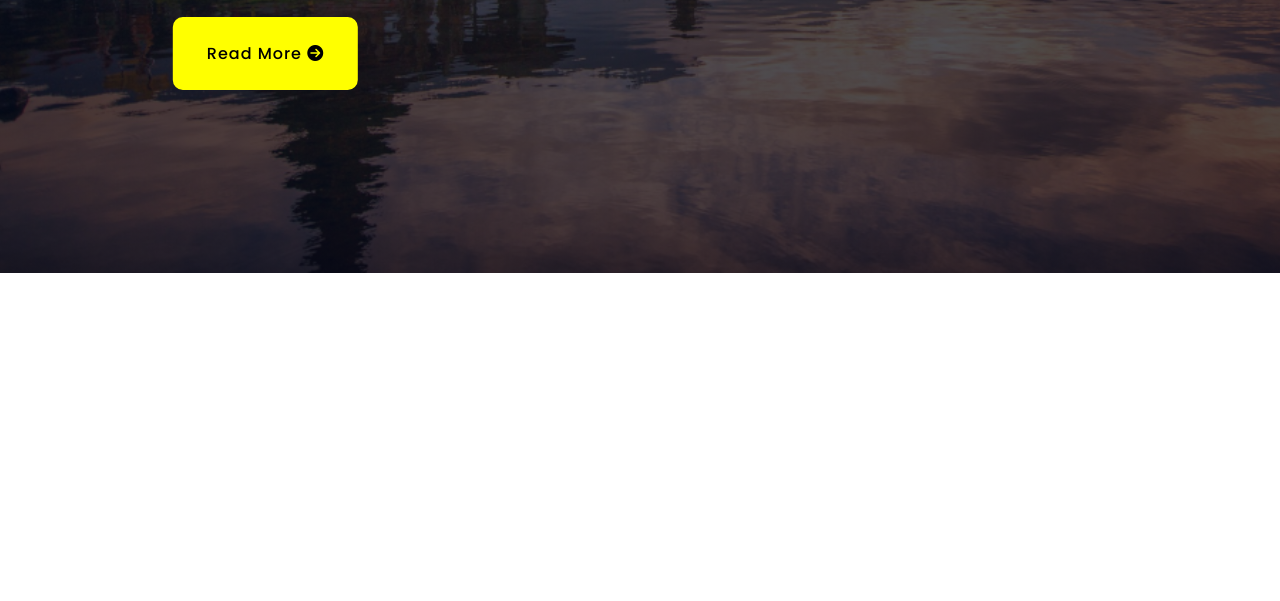
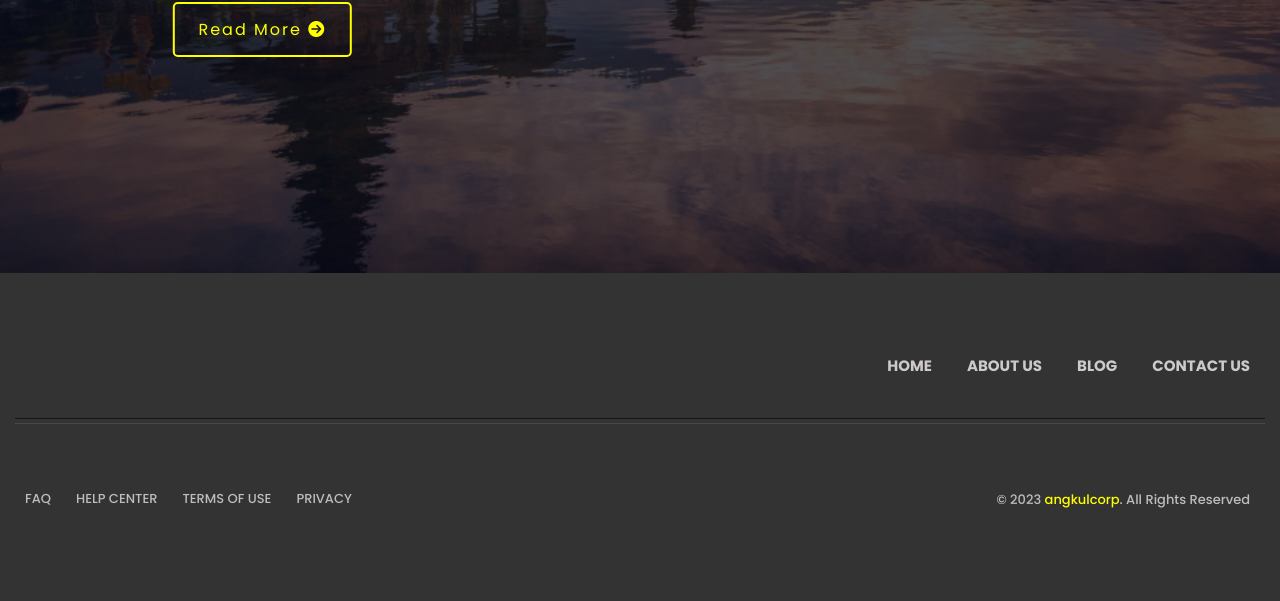
Before and after one commit to YuuXD26/web-basa-bali, a plain HTML site: page index.html in a window 1280 px wide. Shown: the part 527-1128 px from the top of the page. Before the commit the page ends 800 px from the top, so only its background shows below. Drawn offline with nearby package versions, Linux system fonts and the light colour scheme.

Commit message:
Add files via upload

```diff
--- a/index.html
+++ b/index.html
@@ -7,6 +7,7 @@
     <title>Web Bahasa Bali</title>
     <link rel="stylesheet" href="https://cdnjs.cloudflare.com/ajax/libs/font-awesome/6.0.0-beta2/css/all.min.css">
     <script src="https://use.fontawesome.com/20ab91acc4.js"></script>
+    <link href='https://unpkg.com/boxicons@2.1.4/css/boxicons.min.css' rel='stylesheet'>
 </head>
 <body>
     <!-- Home -->
@@ -17,12 +18,15 @@
                     <h2>Balinese Web</h2>
                 </a>
                 <div class="nav-items" id="nav-items">
-                    <i class="fa-solid fa-xmark" onclick="hideMenu()"></i>
+                    <i class='bx bx-arrow-back' onclick="hideMenu()"></i>
                     <ul>
                         <li><a href="">Home</a></li>
-                        <li><a href="">About</a></li>
+                        <li class="garis">|</li>
+                        <li><a href="">About Us</a></li>
+                        <li class="garis">|</li>
                         <li><a href="">Blog</a></li>
-                        <li><a href="">Contact</a></li>
+                        <li class="garis">|</li>
+                        <li><a href="">Contact Us</a></li>
                     </ul>
                 </div>
                 <i class="fa-solid fa-bars" onclick="showMenu()"></i>
@@ -31,11 +35,64 @@
                 <p>THE GATE TO THE FUTURE</p>
                 <h2>Anggah-Ungguhin</h2>
                 <h2>Basa Bali</h2>
-                <button class="read-more">Read More <i class="fas fa-arrow-circle-right"></i></button>
+                <a class="read-more"><span>Read More <i class="fas fa-arrow-circle-right"></span></i></a>
             </div>
     </section>
 
     <!-- about -->
+
+
+
+    <!-- footer -->
+    <footer class="footer">
+
+        <div class="footer-top">
+          <div class="container">
+            <div class="footer-brand-wrapper">
+              <a href="./index.html" class="logo">
+              </a>
+              <ul class="footer-list">
+                <li>
+                  <a href="#home" class="footer-link">Home</a>
+                </li>
+                <li>
+                  <a href="#about" class="footer-link">About Us</a>
+                </li>
+                <li>
+                  <a href="#anime" class="footer-link">Blog</a>
+                </li>
+                <li>
+                  <a href="#contact" class="footer-link">Contact Us</a>
+                </li>
+              </ul>
+            </div>
+            <div class="divider"></div>
+            <div class="quicklink-wrapper">
+              <ul class="quicklink-list">
+                <li>
+                  <a href="#" class="quicklink-link">Faq</a>
+                </li>
+                <li>
+                  <a href="#" class="quicklink-link">Help center</a>
+                </li>
+                <li>
+                  <a href="#" class="quicklink-link">Terms of use</a>
+                </li>
+                <li>
+                  <a href="#" class="quicklink-link">Privacy</a>
+                </li>
+              </ul>
+                <div class="footer-bottom">
+                <div class="container">
+                  <p class="copyright">
+                    &copy; 2023 <a href="./index.html">angkulcorp</a>. All Rights Reserved
+                  </p>
+                </div>
+              </div>
+            </div>
+          </div>
+        </div>
+      </footer>
     <script src="script.js"></script>
 </body>
 </html>
--- a/style.css
+++ b/style.css
@@ -1,7 +1,7 @@
 @import url('https://fonts.googleapis.com/css2?family=Montserrat:wght@500&family=Poppins:ital,wght@0,100;0,200;0,300;0,400;0,500;0,600;0,700;0,800;0,900;1,100;1,200;1,300;1,400;1,500;1,600;1,700;1,800;1,900&display=swap');
 
 :root{
-    --body-bd-color: #fff;
+    --body-bg-color: #fff;
     --first-color: red;
     --second-color: yellow;
     --third-color: black;
@@ -39,6 +39,7 @@ li{
     font-family: 'Poppins', sans-serif;
 }
 
+/* home */
 .header{
     min-height: 100vh;
     width: 100%;
@@ -57,6 +58,7 @@ nav{
 }
 
 nav h2{
+    margin-bottom: 10px;
     font-size: var(--fw-10);
     color: var(--second-color);
 }
@@ -75,6 +77,10 @@ nav h2{
 .nav-items ul li a{
     color: #fff;
     font-size: 15px;
+}
+
+.nav-items ul .garis{
+    color: #fff;
 }
 
 .nav-items ul li::after{
@@ -107,53 +113,60 @@ nav h2{
     font-size: var(--fw-10);
 }
 
-.text-box button{
-    background: var(--second-color);
-    font-size: var(--text-normal-size);
-    font-weight: var(--text-normal-size);
-    margin-top: 25px;
-    padding: 20px 30px;
-    letter-spacing: 1px;
-    border: 0.25rem solid var(--second-color);
-    border-radius: 10px;
-    position: relative;
-    cursor: pointer;
-    z-index: 1;
-    overflow: hidden;
+.wrapper{
+    position: fixed;
+    top: 50%;
+    left: 50%;
+    transform: translate(-50%, -50%);
 }
 
-.text-box button:hover{
-    color: var(--third-color);
+.text-box a{
+    display: block;
+    margin-top: 10px;
+    padding-top: 6px;
+    width: 175px;
+    height: 45px;
+    line-height: 40px;
+    font-size: 16px;
+    font-family: sans-serif;
+    text-decoration: none;
+    color: var(--second-color);
+    border: 2px solid var(--second-color);
+    letter-spacing: 2px;
+    text-align: center;
+    position: relative;
+    border-radius: 5px;
+    transition: all .35s;
+    cursor: pointer;
 }
 
-.text-box button::after{
-    content: "";
-    background: #ecf0f1;
-    position: absolute;
-    z-index: -1;
-    padding: 0.85em 0.75em;
-    display: block;
+.text-box a span{
+    position: relative;
+    z-index: 2;
 }
 
-.text-box button[class^="read"]::after{
-    transition: all 0.35s;
+.text-box a:after{
+    position: absolute;
+    content: "";
+    top: 0;
+    left: 0;
+    width: 0;
+    height: 100%;
+    background: var(--second-color);
+    transition: all .35s;
 }
 
-.text-box button[class^="read"]:hover::after{
-    left: 0;
-    right: 0;
-    top: 0;
-    bottom: 0;
-    transition: all 0.35s;
-}
-.text-box button.read-more::after{
-    top: 0;
-    bottom: 0;
-    left: -100%;
-    right: 100%;
+.text-box a:hover{
+    color: var(--third-color);
+    transition-duration: 0.5s;
 }
 
-nav .nav-items .fa-solid{
+.text-box a:hover:after{
+    width: 100%;
+    transition-duration: 0.5s;
+}
+
+nav .nav-items .bx-arrow-back{
     display: none;
 }
 
@@ -162,10 +175,28 @@ nav .nav-items .fa-solid{
 }
 
 @media(max-width: 700px){
+    .nav-items ul .garis{
+        display: none;
+    }
 
-    .text-box button{
+    .nav-items ul li a{
+        color: #000000;
+    }
+
+    .nav-items ul li::after{
+        content: "";
+        width: 0%;
+        height: 2px;
+        background: #000000;
+        display: block;
+        margin: auto;
+    }
+
+    .text-box a{
+        width: 150px;
         font-size: 10px;
-        padding: 5px 9px;
+        margin-top: 5px;
+        cursor: pointer;
     }
 
     .text-box h2{
@@ -199,9 +230,9 @@ nav .nav-items .fa-solid{
         cursor: pointer;
     }
 
-    nav .nav-items .fa-solid{
+    nav .nav-items .bx-arrow-back{
         display: block;
-        color: #fff;
+        color: #000000;
         margin: 10px;
         font-size: 22px;
         cursor: pointer;
@@ -211,3 +242,108 @@ nav .nav-items .fa-solid{
         padding: 30px;
     }
 }
+
+/* footer */
+/* url("../images/footer-bg.jpg") no-repeat */
+.footer-top{
+    background-color: hsl(0, 0%, 20%);
+    background-size: cover;
+    background-position: center;
+    padding-block: 80px 50px;
+}
+
+.footer-brand-wrapper .logo{
+    width: max-content;
+    margin-inline: auto;
+    margin-bottom: 60px;
+}
+
+.footer-list {
+    display: flex;
+    flex-wrap: wrap;
+    justify-content: flex-end;
+    align-items: center;
+    gap: 5px;
+}
+
+.quicklink-list{
+    display: flex;
+    flex-wrap: wrap;
+    justify-content: center;
+    align-items: center;
+    gap: 5px;
+}
+
+.footer-link{
+    color: hsl(0, 3%, 80%);
+    font-size: 15px;
+    font-weight: 700;
+    text-transform: uppercase;
+    padding: 5px 15px;
+    transition: 0.15s ease;
+}
+
+:is(.footer-link, .quicklink-link, .social-link):is(:hover, :focus) { color: var(--second-color); }
+
+.divider{
+    height: 4px;
+    margin-block: 40px;
+    border-top: 1px solid hsl(225, 25%, 9%);
+    border-bottom: 1px solid hsla(0, 0%, 100%, 0.1);
+}
+
+.quicklink-list{ margin-bottom: 20px; }
+
+.quicklink-link{
+    color: hsl(0, 0%, 74%);
+    font-size: 13px;
+    font-weight: 500;
+    text-transform: uppercase;
+    padding: 2px 10px;
+    transition: 0.15s ease;
+}
+
+.social-list{ column-gap: 10px; }
+
+.social-link{
+    background: hsl(225, 25%, 9%);
+    color: hsl(0, 0%, 74%);
+    font-size: 14px;
+    width: 35px;
+    height: 35px;
+    display: grid;
+    place-items: center;
+    border-radius: 50%;
+    box-shadow: inset 0 4px 8px hsla(0, 0%, 0%, 0.25);
+    transition: 0.15s ease;
+}
+
+.footer-bottom{ padding-block: 25px; }
+
+.copyright{
+    color: hsl(0, 0%, 74%);
+    font-size: 13px;
+    font-weight: 500;
+    line-height: 1.7;
+    text-align: center;
+    margin-bottom: 15px;
+}
+
+.copyright > a{
+    display: inline-block;
+    color: var(--second-color);
+}
+
+.footer-bottom-img{
+    max-width: max-content;
+    width: 100%;
+    margin-inline: auto;
+}
+
+.container{ padding-inline: 15px; }
+
+.quicklink-wrapper{
+    display: flex;
+    justify-content: space-between;
+    align-items: center;
+}
```
Also changed, not shown: script.js (line endings or trailing spaces).
